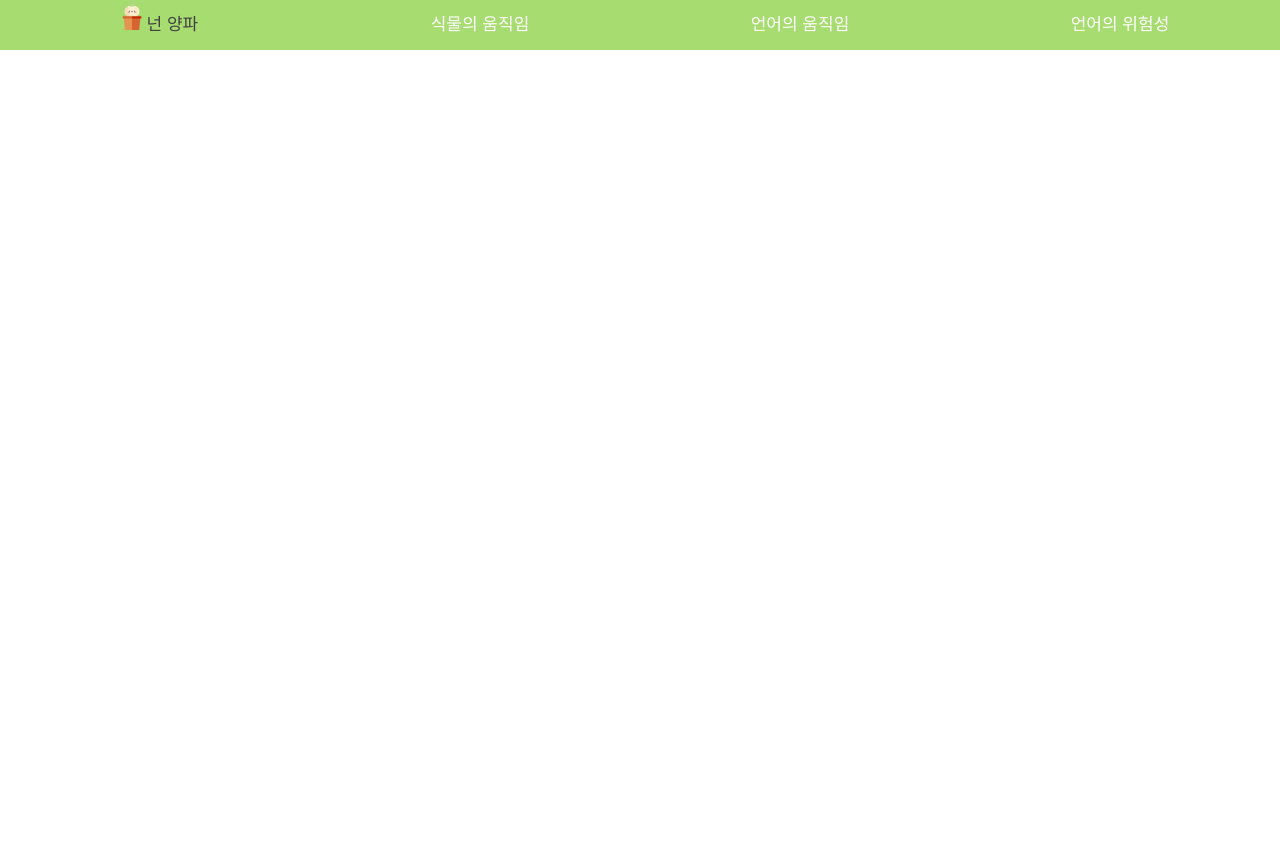
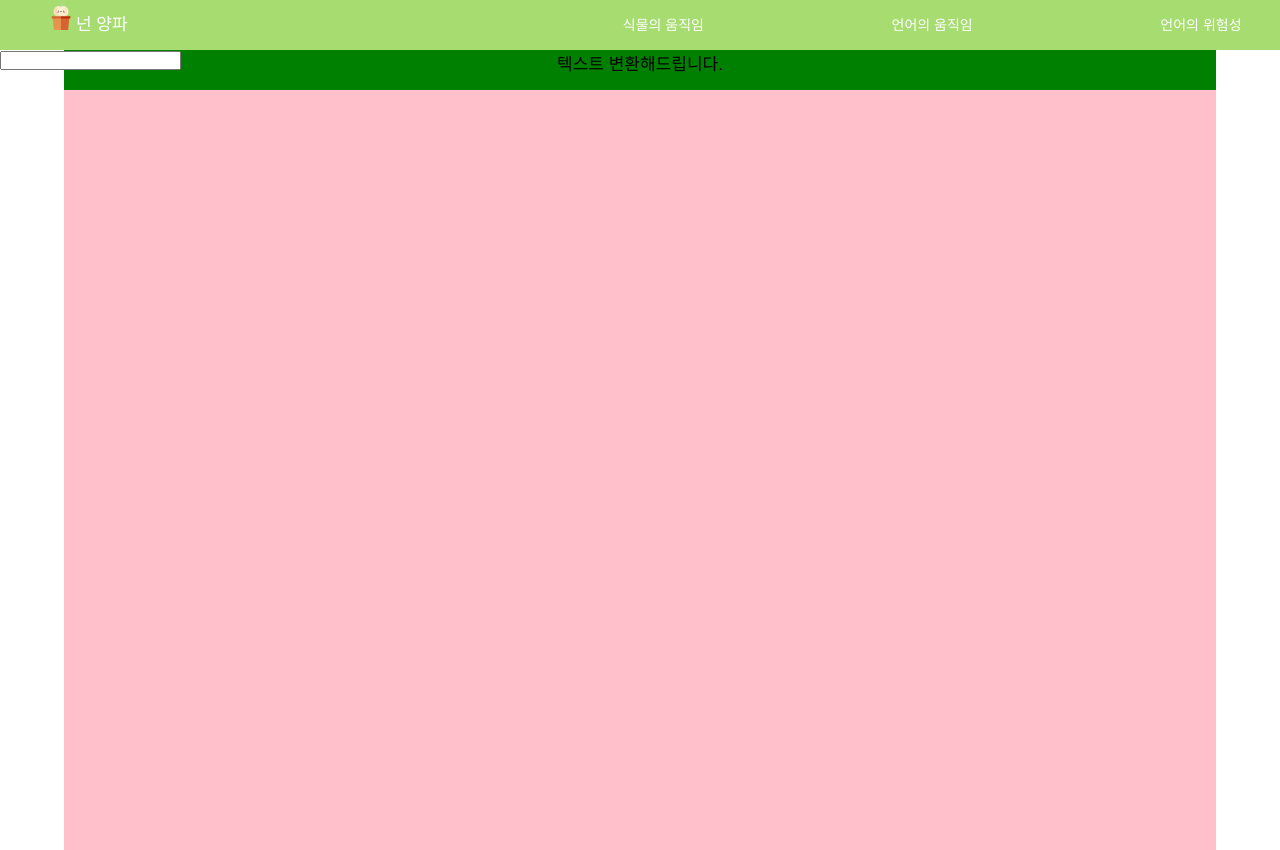
Before and after one commit to rlagkdms/You_are_a_Onion, a plain HTML site: page html/textChange.html in a window 1280 px wide. Before the commit the page ends 800 px from the top, so only its background shows below. Drawn offline with Linux system fonts and the light colour scheme.

Commit message:
메인 및 메뉴바 수정

```diff
--- a/css/main.css
+++ b/css/main.css
@@ -2,4 +2,18 @@ body{
 
     background-image: url('../main_background.png');
     background-attachment: fixed;
+    background-size: cover;
 }
+
+p{
+    font-size: 250%;
+    color: white;
+    font-weight: bold;
+    margin-top: 90px;
+    margin-left: 55px;
+    margin-right: 50%;
+    font-family: 'Inter';
+}
+.button{
+
+}
--- a/css/menu.css
+++ b/css/menu.css
@@ -18,16 +18,13 @@ li{
 #menu{
     width: 100%;
     height: 50px;
+    background: #A7DC71;
 }
 
 #menu ul li a{
-    float : left;
-    width: 25%;
     height: 100%;
     line-height: 50px;
     color: #fff;
-    text-align:center;
-    background: #A7DC71;
 }
 
 #menu ul li a:hover{
@@ -36,3 +33,15 @@ li{
 #selec :visited{
     color: #404040;
 }
+.home {
+    float : left;
+    margin-left: 4%;
+    width: 30%;
+}
+.small{
+    float : left;
+    text-align: right;
+    font-size: 14px;
+    width: 18%;
+    margin-left: 3%;
+}
--- /dev/null
+++ b/css/textChange.css
@@ -0,0 +1,20 @@
+#back{
+    z-index: -2;
+    position:absolute;
+    left:5%;
+    top:50px;
+    width:90%;
+    height:100%;
+    background-color:pink;
+    text-align: center;
+}
+#front{
+    z-index: -1;
+    position:absolute;
+    left:5%;
+    top:50px;
+    width:90%;
+    height:40px;
+    background-color:green;
+    text-align: center;
+}
--- a/html/textChange.html
+++ b/html/textChange.html
@@ -5,16 +5,26 @@
     <meta http-equiv="X-UA-Compatible" content="IE=edge">
     <meta name="viewport" content="width=device-width, initial-scale=1.0">
     <title>언어의 움직임</title>
-    <link rel="stylesheet" href="/You_are_a_Onion/css/menu.css">
+    <link rel="stylesheet" href="../css/menu.css">
+    <link rel="stylesheet" href="../css/textChange.css">
 </head>
 <body>
     <div id = "menu">
         <ul>
-          <li><a href="main.html"><img src = "../logo.png" width = "20px" height = "30px"> 넌 양파</a></li>
-          <li><a href="onionTest.html">식물의 움직임</a></li>
-          <li id = "selec"><a href="textChange.html">언어의 움직임</a></li>
-          <li><a href="dangerLang.html">언어의 위험성</a></li>
+          <li class = "home"><a href="main.html"><img src = "../logo.png" width = "20px" height = "30px"> 넌 양파</a></li>
+          <li class = "small"><a href="onionTest.html">식물의 움직임</a></li>
+          <li id = "selec" class = "small"><a href="textChange.html">언어의 움직임</a></li>
+          <li class = "small"><a href="dangerLang.html">언어의 위험성</a></li>
         </ul>
       </div>
+
+      <div id="back">
+        텍스트 변환
+      </div>
+      <div id="front">
+        텍스트 변환해드립니다.
+      </div>
+      <input type="text" name="id" class="input">
 </body>
 </html>
+<!--study_65 스크롤-->
```
Also changed, not shown: html/dangerLang.html (+4 -4 lines), html/main.html (+10 -4 lines), html/onionTest.html (+4 -4 lines), 1 other file.
